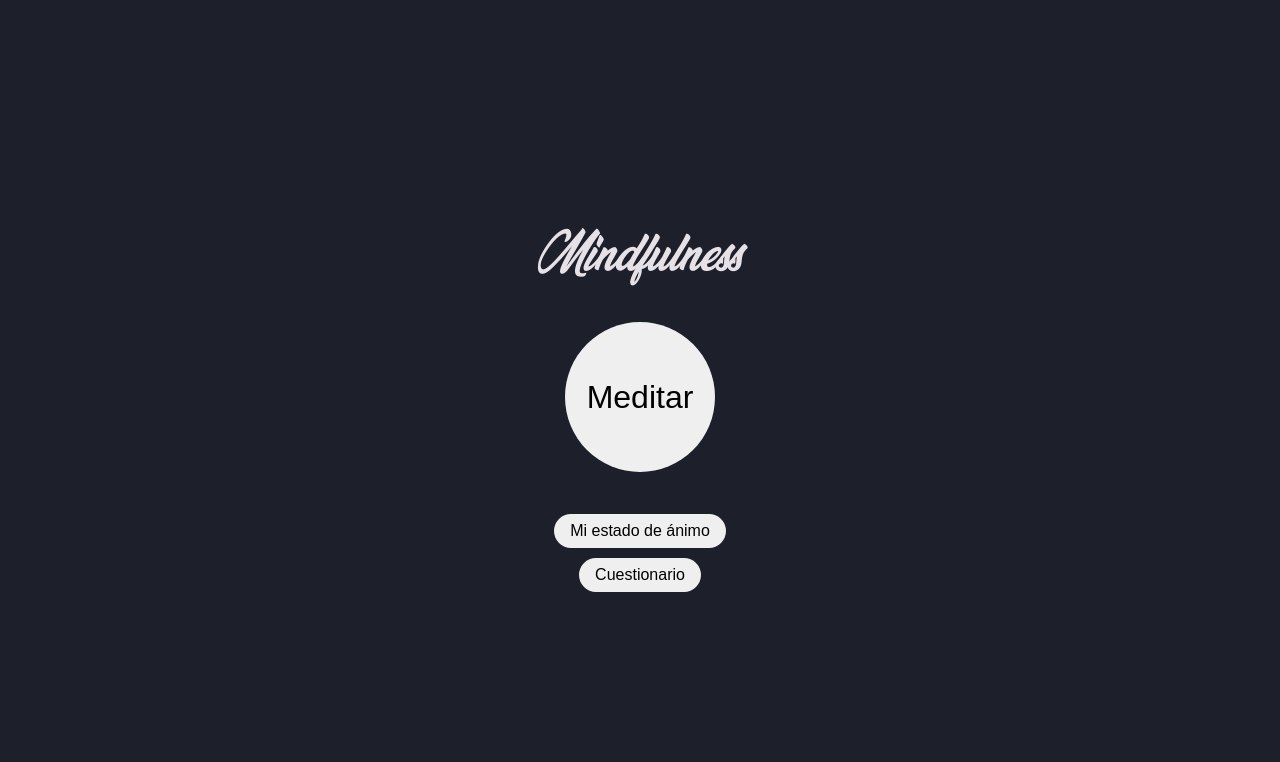
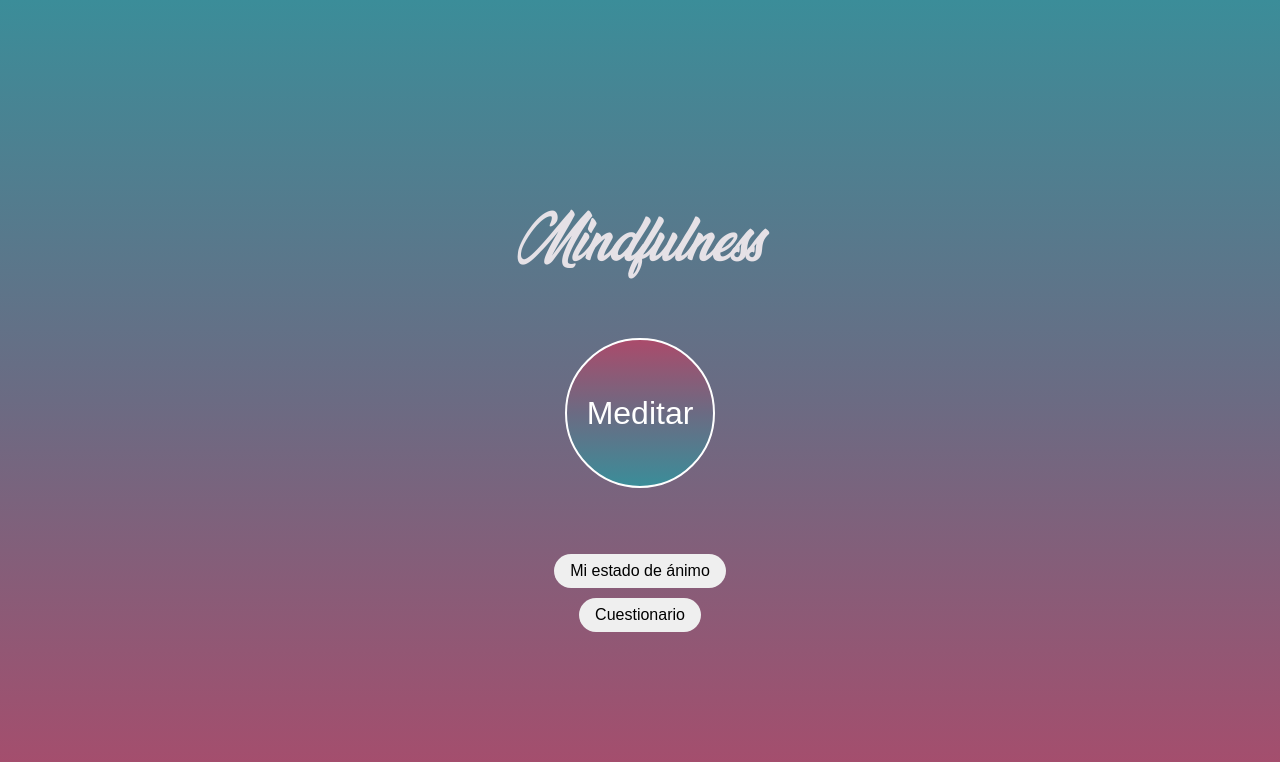
Before and after one commit to alavado/achs-mindfulness, a React app: page / in a window 1280 px wide. Built offline with nearby package versions, Linux system fonts and the light colour scheme.

Commit message:
agrega gradientes

```diff
--- a/src/components/App/App.css
+++ b/src/components/App/App.css
@@ -30,7 +30,9 @@ button:focus {
 }
 
 #contenedor-app {
-  background-color: #1D1F2A;
+  background: #aa4b6b;  /* fallback for old browsers */
+  background: -webkit-linear-gradient(to bottom, #3b8d99, #6b6b83, #aa4b6b);  /* Chrome 10-25, Safari 5.1-6 */
+  background: linear-gradient(to bottom, #3b8d99, #6b6b83, #aa4b6b); /* W3C, IE 10+/ Edge, Firefox 16+, Chrome 26+, Opera 12+, Safari 7+ */
   min-height: 100vh;
   display: flex;
   flex-direction: column;
--- a/src/components/Principal/Principal.css
+++ b/src/components/Principal/Principal.css
@@ -6,8 +6,8 @@
 
 #contenedor-principal > h1 {
   font-family: "Vegan Style Personal Use";
-  font-size: 2.5em;
-  margin: 32px 0;
+  font-size: 3em;
+  margin: 56px 0;
 }
 
 #contenedor-principal button {
@@ -25,9 +25,13 @@
 }
 
 .boton-meditar {
+  background: #aa4b6b;  /* fallback for old browsers */
+  background: -webkit-linear-gradient(to top, #3b8d99, #6b6b83, #aa4b6b);  /* Chrome 10-25, Safari 5.1-6 */
+  background: linear-gradient(to top, #3b8d99, #6b6b83, #aa4b6b); /* W3C, IE 10+/ Edge, Firefox 16+, Chrome 26+, Opera 12+, Safari 7+ */
+  color: white;
+  border: 2px solid white;
   font-size: 2em;
-  margin-bottom: 32px;
-  margin-top: 25px;
+  margin-bottom: 56px;
   width: 150px;
   height: 150px;
   border-radius: 75px 75px;
```
